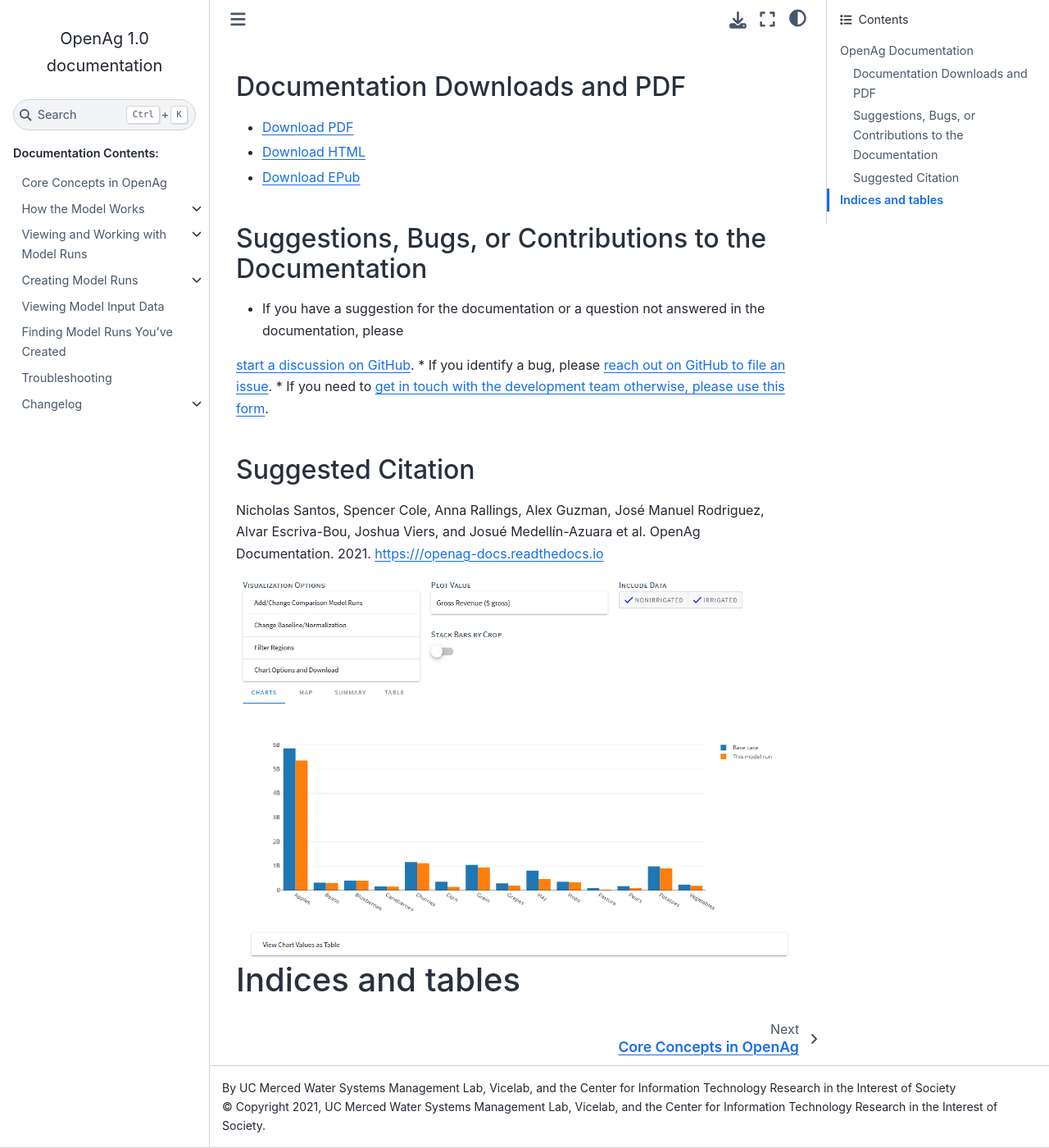
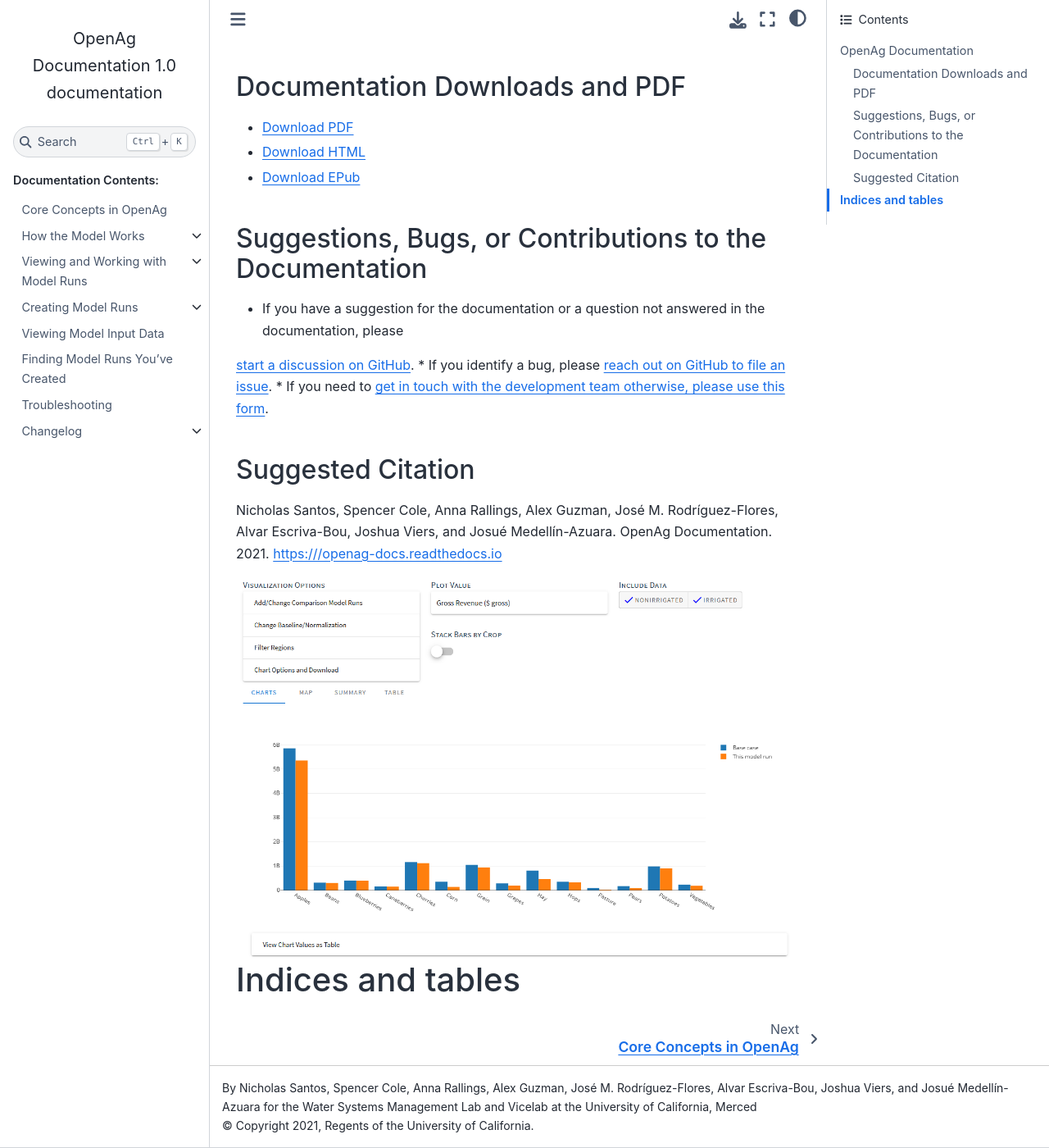
Before and after one commit to Water-Systems-Management-UCM/OpenAg_Docs, a Sphinx documentation site: the page built from source/index.rst, in a window 1280 px wide and 1400 px high, scrolled down 659 px. Shown: the whole window at 82% size. Built offline with Sphinx 7.4.7 and the Sphinx Book theme 1.1.4, drawn with Linux system fonts in a browser that asks for light colours.

Commit message:
Further conf changes to improve PDF outputs

```diff
--- a/source/conf.py
+++ b/source/conf.py
@@ -19,15 +19,23 @@
 
 # -- Project information -----------------------------------------------------
 
-project = 'OpenAg'
-copyright = '2021, UC Merced Water Systems Management Lab,\n Vicelab, and the Center for Information\n Technology Research in the Interest of Society'
-author = 'UC Merced Water Systems Management Lab,\n Vicelab, and the Center for Information\n Technology Research in the Interest of Society'
+project_name = 'OpenAg'  # for replacement in the documentation
+# rst_epilogs get appended to pages - currently, we're adding the ability to reference the project name as a variable in pages
+rst_epilog = '.. |project_name| replace:: {}'.format(project_name)
+
+project = "OpenAg Documentation"  # for sphinx
+copyright = '2021, Regents of the University of California'
+author = 'Nicholas Santos, Spencer Cole, Anna Rallings, Alex Guzman, José M. Rodríguez-Flores, Alvar Escriva-Bou, Joshua Viers, and Josué Medellín-Azuara for ' \
+         'the Water Systems Management Lab and Vicelab at the University of California, Merced'
+latex_author = 'Nicholas Santos, Spencer Cole, Anna Rallings, Alex Guzman, \\\\' \
+               'José M. Rodríguez-Flores, Alvar Escriva-Bou, Joshua Viers, \\\\' \
+               'and Josué Medellín-Azuara for the Water Systems Management \\\\' \
+               'Lab and Vicelab at the University of California, Merced'
 
 # The full version, including alpha/beta/rc tags
 release = '1.0'
 
-# rst_epilogs get appended to pages - currently, we're adding the ability to reference the project name as a variable in pages
-rst_epilog = '.. |project_name| replace:: {}'.format(project)
+latex_documents = [("index", "openag_documentation.tex", project, latex_author, "manual", False),]
 
 
 # -- General configuration ---------------------------------------------------
--- a/source/index.rst
+++ b/source/index.rst
@@ -42,7 +42,7 @@
 
 Suggested Citation
 --------------------
-Nicholas Santos, Spencer Cole, Anna Rallings, Alex Guzman, José Manuel Rodriguez, Alvar Escriva-Bou, Joshua Viers, and Josué Medellín-Azuara et al. OpenAg Documentation. 2021. https:///openag-docs.readthedocs.io
+Nicholas Santos, Spencer Cole, Anna Rallings, Alex Guzman, José M. Rodríguez-Flores, Alvar Escriva-Bou, Joshua Viers, and Josué Medellín-Azuara. OpenAg Documentation. 2021. https:///openag-docs.readthedocs.io
 
 .. image:: _static/images/home_image.png
 
```
